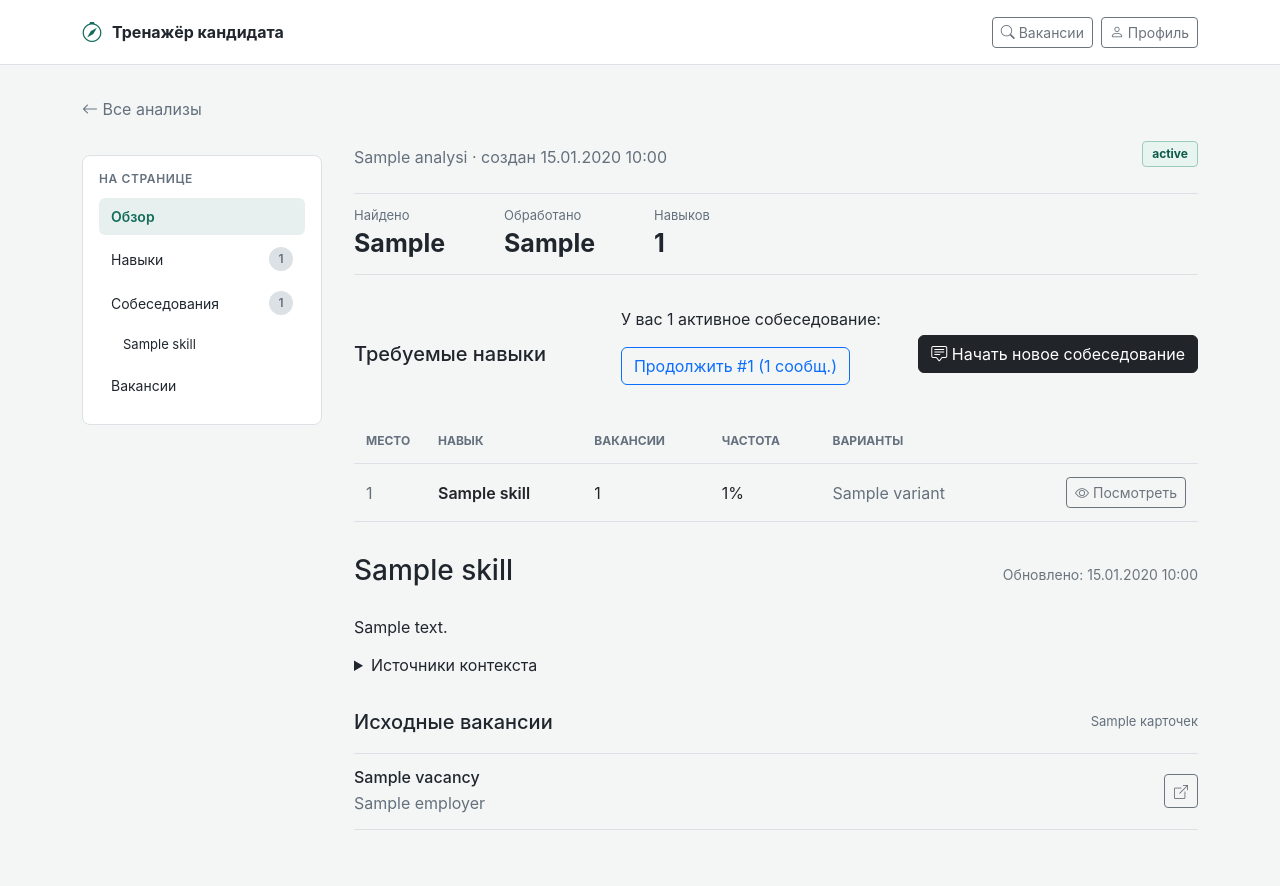
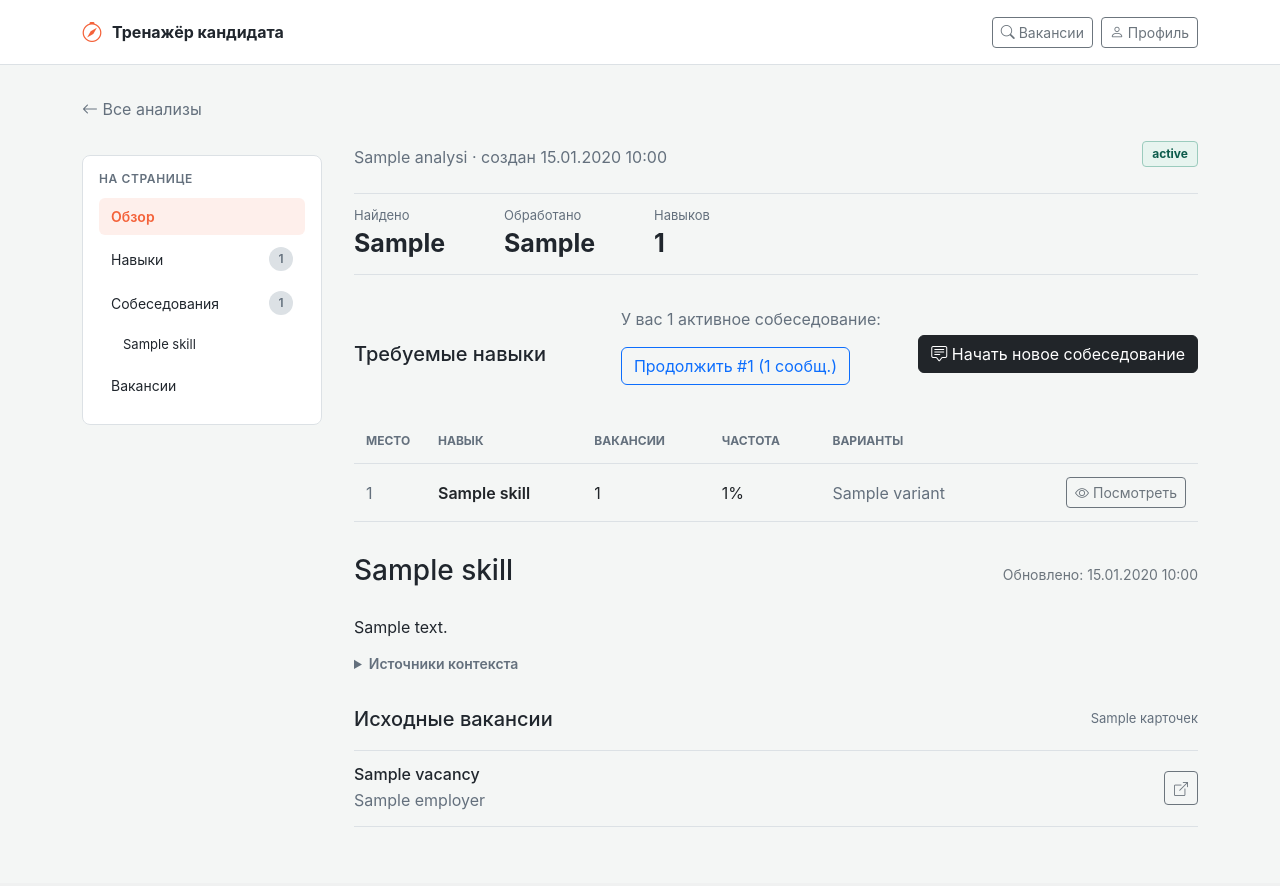
Before and after one commit to Beluncho/HH_Django, a Django app: template HH/candidate_trainer/templates/candidate_trainer/analysis_detail.html in a window 1280 px wide. After the commit the page ends 827 px from the top, so only its background shows below. Run offline with Django 5.2, Linux system fonts and the light colour scheme; the template is opened without the code that fills it: most values are stand-ins (such as "Sample title", 1, 10 or a date in 2020); data that the repository does not hold is empty.

Commit message:
style: цветовая схема candidate_trainer приведена к оранжевой палитре основного проекта
- --primary и --primary-hover: зелёный #146c5b → оранжевый #f4623a/#c34e2e
- sidebar-link.active: rgba зелёного → rgba(244, 98, 58, 0.1)
- dialog-user bubble: зелёный тинт → оранжевый тинт (#fff0eb / #f9c4b4)
- исправлен баг: var(--muted-color) → var(--muted) в analysis_detail.html
- добавлены отсутствующие классы: .source-details, .insight-summary
- семантические статусы (completed/active=зелёный, failed=красный) сохранены

Co-Authored-By: Claude Fable 5.1 <noreply@anthropic.com>

```diff
--- a/HH/candidate_trainer/static/candidate_trainer/css/trainer.css
+++ b/HH/candidate_trainer/static/candidate_trainer/css/trainer.css
@@ -4,8 +4,8 @@
     --line: #dce1e5;
     --surface: #ffffff;
     --canvas: #f4f6f5;
-    --primary: #146c5b;
-    --primary-hover: #0f594b;
+    --primary: #f4623a;
+    --primary-hover: #c34e2e;
     --amber: #a7630b;
     --danger: #a93a35;
 }
@@ -473,8 +473,8 @@ body {
 
 .dialog-user {
     align-self: flex-end;
-    border-color: #9bcbbd;
-    background: #edf7f3;
+    border-color: #f9c4b4;
+    background: #fff0eb;
 }
 
 .message-author {
@@ -875,7 +875,7 @@ form[aria-busy="true"] {
 }
 
 .sidebar-link.active {
-    background: rgba(20, 108, 91, 0.1);
+    background: rgba(244, 98, 58, 0.1);
     color: var(--primary);
     font-weight: 600;
 }
@@ -918,3 +918,23 @@ form[aria-busy="true"] {
         display: none;
     }
 }
+
+/* Ранее отсутствовавшие классы */
+.source-details {
+    margin-top: 12px;
+    font-size: 14px;
+    color: var(--muted);
+}
+
+.source-details summary {
+    cursor: pointer;
+    user-select: none;
+    font-weight: 600;
+}
+
+.insight-summary {
+    font-size: 14px;
+    line-height: 1.55;
+    margin: 8px 0;
+    color: var(--ink);
+}
--- a/HH/candidate_trainer/templates/candidate_trainer/analysis_detail.html
+++ b/HH/candidate_trainer/templates/candidate_trainer/analysis_detail.html
@@ -90,7 +90,7 @@
         <div id="interviews" class="scroll-target"></div>
         {% if active_sessions %}
         <div>
-            <p style="margin-bottom: 1rem; color: var(--muted-color);">
+            <p style="margin-bottom: 1rem; color: var(--muted);">
                 У вас {{ active_sessions|length }} активн{% if active_sessions|length == 1 %}ое{% else %}ых{% endif %} собеседовани{% if active_sessions|length == 1 %}е{% else %}я{% endif %}:
             </p>
             <div style="display: flex; gap: 0.75rem; margin-bottom: 1rem;">
```
